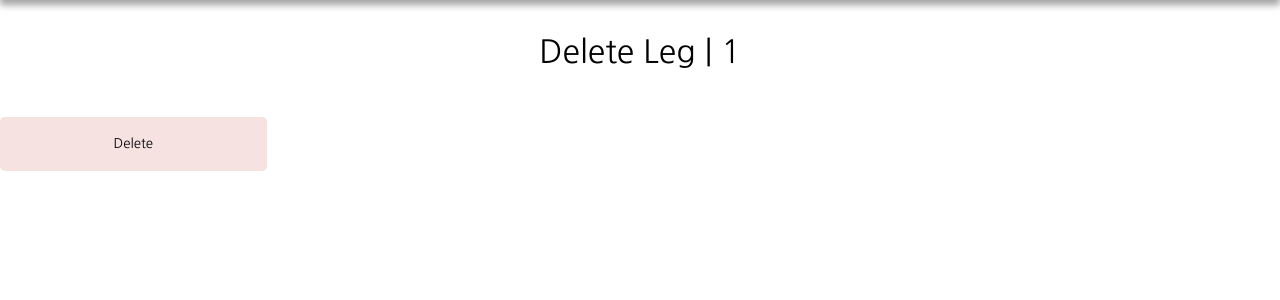
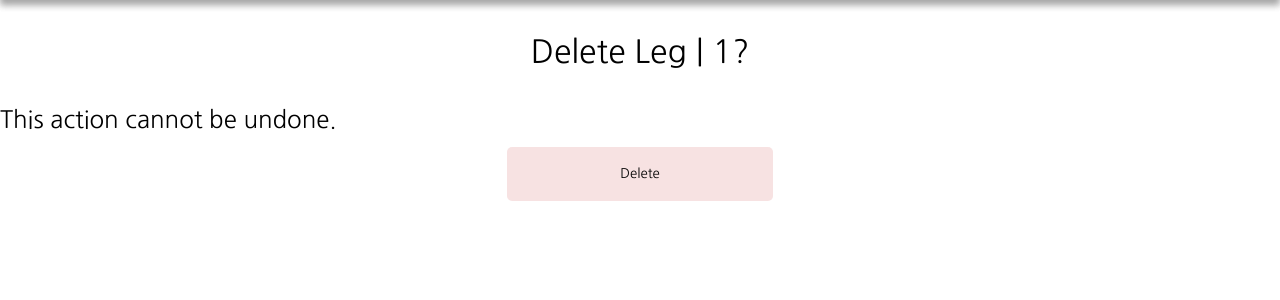
Before and after one commit to Ryan-B1yth/CLONE_stock_take_app, a Django app: page /delete-stock/1 in a window 1280 px wide. Shown: the part 80-380 px from the top of the page. Run offline with Django 3.2, Linux system fonts and the light colour scheme; data comes from the database, SQL or seed files in the repository; both versions use the stored data as it was after the commit.

Commit message:
Center remaining buttons and links

```diff
--- a/stock_take/stock/static/css/form.css
+++ b/stock_take/stock/static/css/form.css
@@ -13,7 +13,7 @@
 
 form {
     width: min-content;
-
+    margin: 0 auto;
 }
 
 form ul li, form label {
--- a/stock_take/stock/templates/delete_part.html
+++ b/stock_take/stock/templates/delete_part.html
@@ -3,6 +3,7 @@
 
 {% block head %}
     <link rel="stylesheet" href="{% static 'css/base.css' %}">
+    <link rel="stylesheet" href="{% static 'css/style.css' %}">
     <link rel="stylesheet" href="{% static 'css/form.css' %}">
 {% endblock %}
 
@@ -14,7 +15,9 @@
         {% csrf_token %}
         {{ form.as_p }}
 
-        <input class="btn btn-delete btn-hover" type="submit" value="Remove">
+        <div class="delete-button">
+            <input class="btn btn-delete btn-hover" type="submit" value="Remove">
+        </div>
     </form>
 
 {% endblock %}
--- a/stock_take/stock/templates/delete_product.html
+++ b/stock_take/stock/templates/delete_product.html
@@ -3,6 +3,7 @@
 
 {% block head %}
     <link rel="stylesheet" href="{% static 'css/base.css' %}">
+    <link rel="stylesheet" href="{% static 'css/style.css' %}">
     <link rel="stylesheet" href="{% static 'css/form.css' %}">
 {% endblock %}
 
@@ -14,7 +15,9 @@
         {% csrf_token %}
         {{ form.as_p }}
 
-        <input class="btn btn-delete btn-hover" type="submit" value="Delete">
+        <div class="delete-button">
+            <input class="btn btn-delete btn-hover" type="submit" value="Delete">
+        </div>
     </form>
 
 {% endblock %}
--- a/stock_take/stock/templates/delete_stock.html
+++ b/stock_take/stock/templates/delete_stock.html
@@ -8,13 +8,16 @@
 
 {% block content %}
 
-    <h1>Delete {{ stock.name }} | {{ stock.code }}</h1>
+    <h1>Delete {{ stock.name }} | {{ stock.code }}?</h1>
+    <h2>This action cannot be undone.</h2>
 
     <form action="" method="POST">
         {% csrf_token %}
         {{ form.as_p }}
 
-        <input class="btn btn-delete btn-hover" type="submit" value="Delete">
+        <div class="delete-button">
+            <input class="btn btn-delete btn-hover" type="submit" value="Delete">
+        </div>
     </form>
 
 {% endblock %}
```
Also changed, not shown: stock_take/db.sqlite3, stock_take/stock/static/css/style.css (line endings or trailing spaces).
